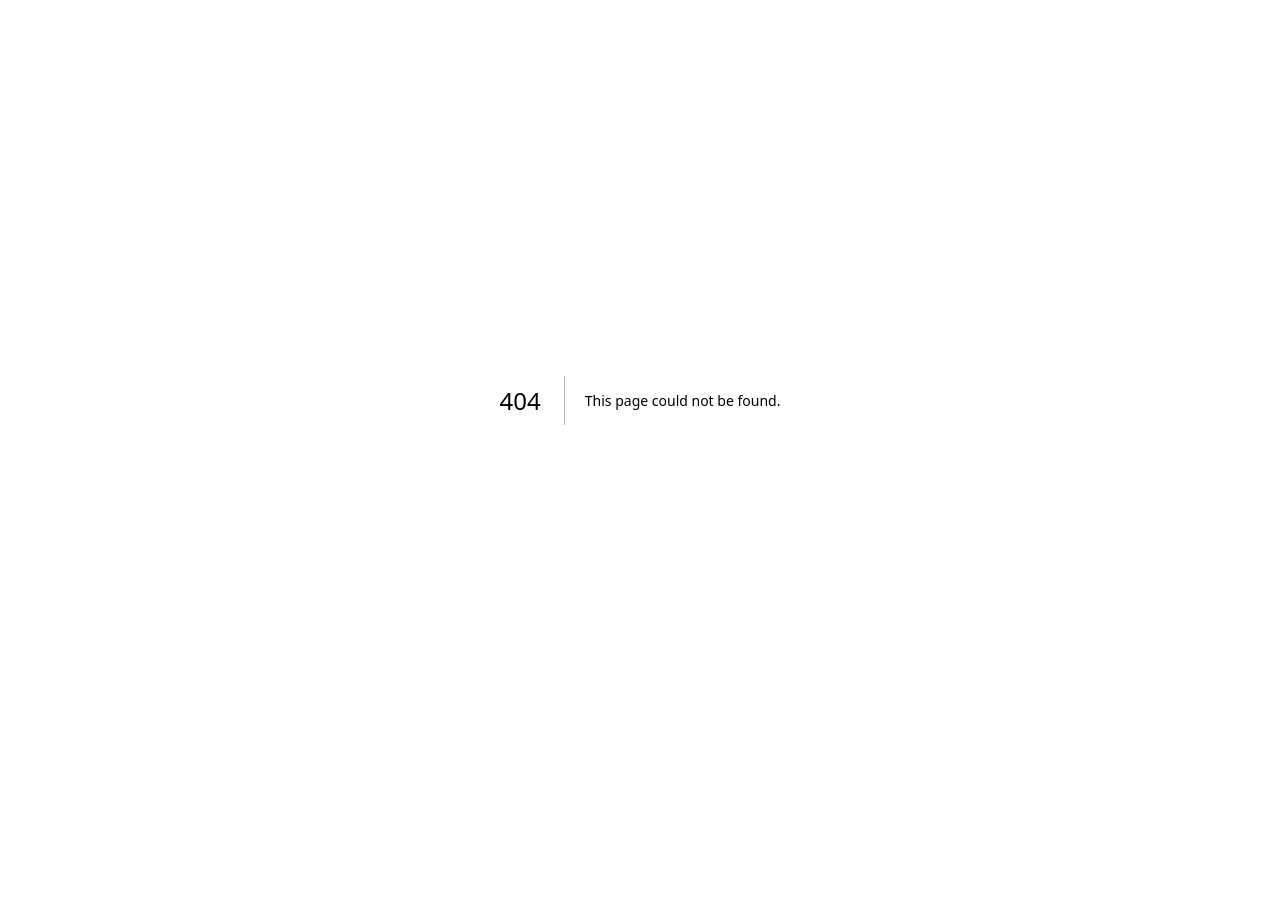
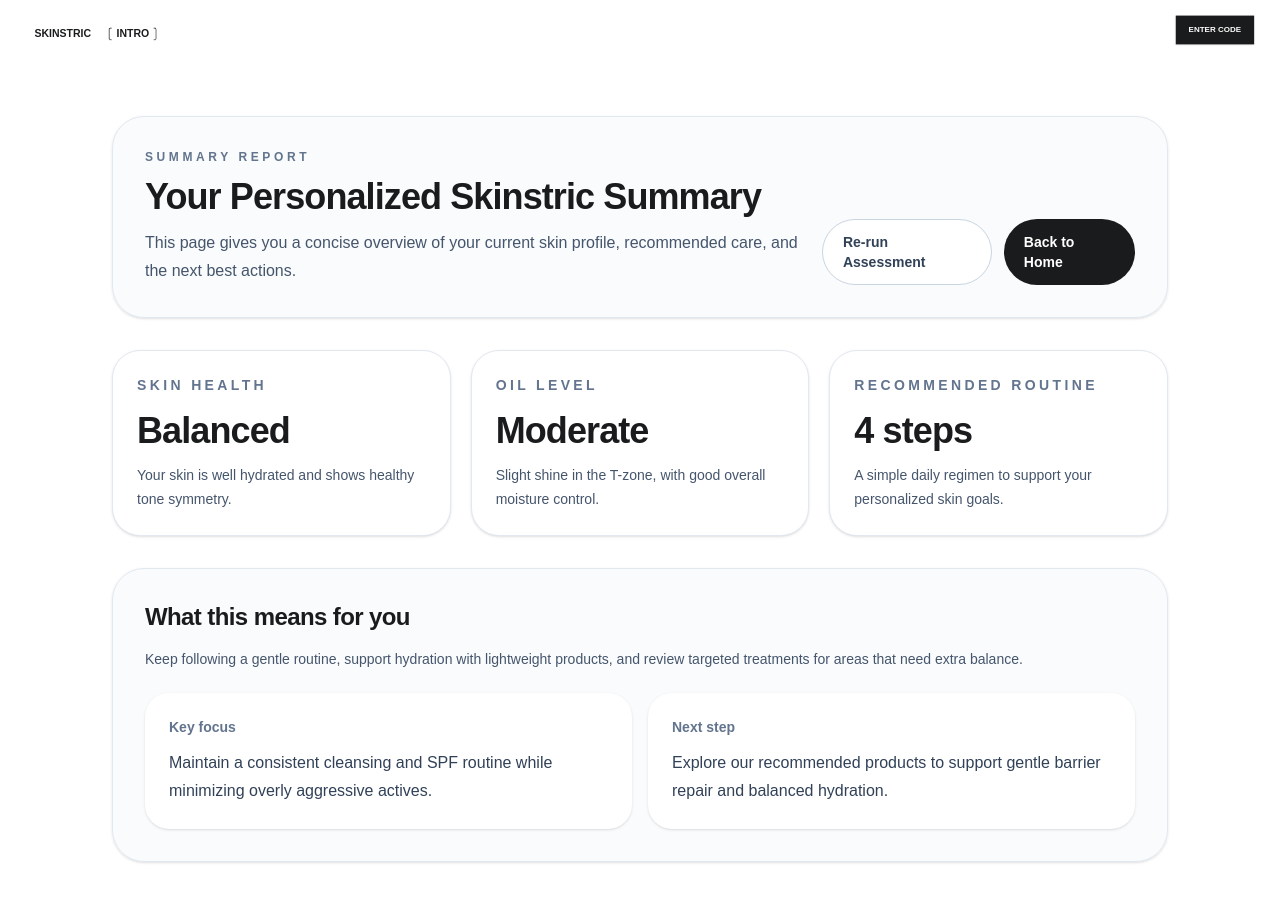
Before and after one commit to FranciscoAguero247/FES-Skinstric-Internship, a Next.js app: page /summary in a window 1280 px wide. Before the commit this address had no page. Before the commit the page ends 800 px from the top, so only its background shows below. Built offline with nearby package versions, Linux system fonts and the light colour scheme; a web font is replaced by a local one.

Commit message:
create a template summary page

```diff
--- a/src/app/select/page.js
+++ b/src/app/select/page.js
@@ -195,7 +195,7 @@ function SelectResultsContent() {
         </button>
 
         <button
-          onClick={() => router.push('/phase-3')}
+          onClick={() => router.push('/summary')}
           className="group flex items-center focus:outline-none"
         >
           <div className="flex items-center">
--- /dev/null
+++ b/src/app/summary/page.js
@@ -0,0 +1,103 @@
+'use client';
+
+import Link from 'next/link';
+import Navbar from '@/components/Navbar';
+
+const summaryMetrics = [
+  {
+    title: 'Skin Health',
+    value: 'Balanced',
+    description: 'Your skin is well hydrated and shows healthy tone symmetry.',
+  },
+  {
+    title: 'Oil Level',
+    value: 'Moderate',
+    description: 'Slight shine in the T-zone, with good overall moisture control.',
+  },
+  {
+    title: 'Recommended Routine',
+    value: '4 steps',
+    description: 'A simple daily regimen to support your personalized skin goals.',
+  },
+];
+
+export default function SummaryPage() {
+  return (
+    <div className="min-h-screen bg-white text-[#1A1B1C] antialiased">
+      <Navbar />
+
+      <main className="mx-auto max-w-6xl px-6 py-10 sm:px-8 lg:px-12">
+        <div className="space-y-8">
+          <section className="rounded-[32px] border border-slate-200 bg-slate-50/80 p-8 shadow-sm">
+            <div className="flex flex-col gap-4 sm:flex-row sm:items-end sm:justify-between">
+              <div>
+                <p className="text-xs font-semibold uppercase tracking-[0.3em] text-slate-500">
+                  Summary Report
+                </p>
+                <h1 className="mt-3 text-3xl font-semibold tracking-tight text-[#1A1B1C] sm:text-4xl">
+                  Your Personalized Skinstric Summary
+                </h1>
+                <p className="mt-3 max-w-2xl text-sm leading-7 text-slate-600 sm:text-base">
+                  This page gives you a concise overview of your current skin profile, recommended care, and the next best actions.
+                </p>
+              </div>
+
+              <div className="flex flex-col gap-3 sm:flex-row">
+                <Link href="/phase-1" className="inline-flex items-center justify-center rounded-full border border-slate-300 bg-white px-5 py-3 text-sm font-semibold text-slate-700 transition hover:bg-slate-100">
+                  Re-run Assessment
+                </Link>
+                <Link href="/" className="inline-flex items-center justify-center rounded-full bg-[#1A1B1C] px-5 py-3 text-sm font-semibold text-white transition hover:bg-slate-900">
+                  Back to Home
+                </Link>
+              </div>
+            </div>
+          </section>
+
+          <section className="grid gap-5 lg:grid-cols-3">
+            {summaryMetrics.map((metric) => (
+              <article key={metric.title} className="rounded-[28px] border border-slate-200 bg-white p-6 shadow-sm transition hover:-translate-y-1 hover:shadow-md">
+                <p className="text-sm font-semibold uppercase tracking-[0.24em] text-slate-500">
+                  {metric.title}
+                </p>
+                <p className="mt-4 text-4xl font-semibold tracking-tight text-[#1A1B1C]">
+                  {metric.value}
+                </p>
+                <p className="mt-3 text-sm leading-6 text-slate-600">
+                  {metric.description}
+                </p>
+              </article>
+            ))}
+          </section>
+
+          <section className="rounded-[32px] border border-slate-200 bg-slate-50/80 p-8 shadow-sm">
+            <div className="space-y-5">
+              <div>
+                <h2 className="text-2xl font-semibold tracking-tight text-[#1A1B1C]">
+                  What this means for you
+                </h2>
+                <p className="mt-3 text-sm leading-7 text-slate-600">
+                  Keep following a gentle routine, support hydration with lightweight products, and review targeted treatments for areas that need extra balance.
+                </p>
+              </div>
+
+              <div className="grid gap-4 lg:grid-cols-2">
+                <div className="rounded-3xl bg-white p-6 shadow-sm">
+                  <p className="text-sm font-semibold text-slate-500">Key focus</p>
+                  <p className="mt-3 text-base leading-7 text-slate-700">
+                    Maintain a consistent cleansing and SPF routine while minimizing overly aggressive actives.
+                  </p>
+                </div>
+                <div className="rounded-3xl bg-white p-6 shadow-sm">
+                  <p className="text-sm font-semibold text-slate-500">Next step</p>
+                  <p className="mt-3 text-base leading-7 text-slate-700">
+                    Explore our recommended products to support gentle barrier repair and balanced hydration.
+                  </p>
+                </div>
+              </div>
+            </div>
+          </section>
+        </div>
+      </main>
+    </div>
+  );
+}
```
